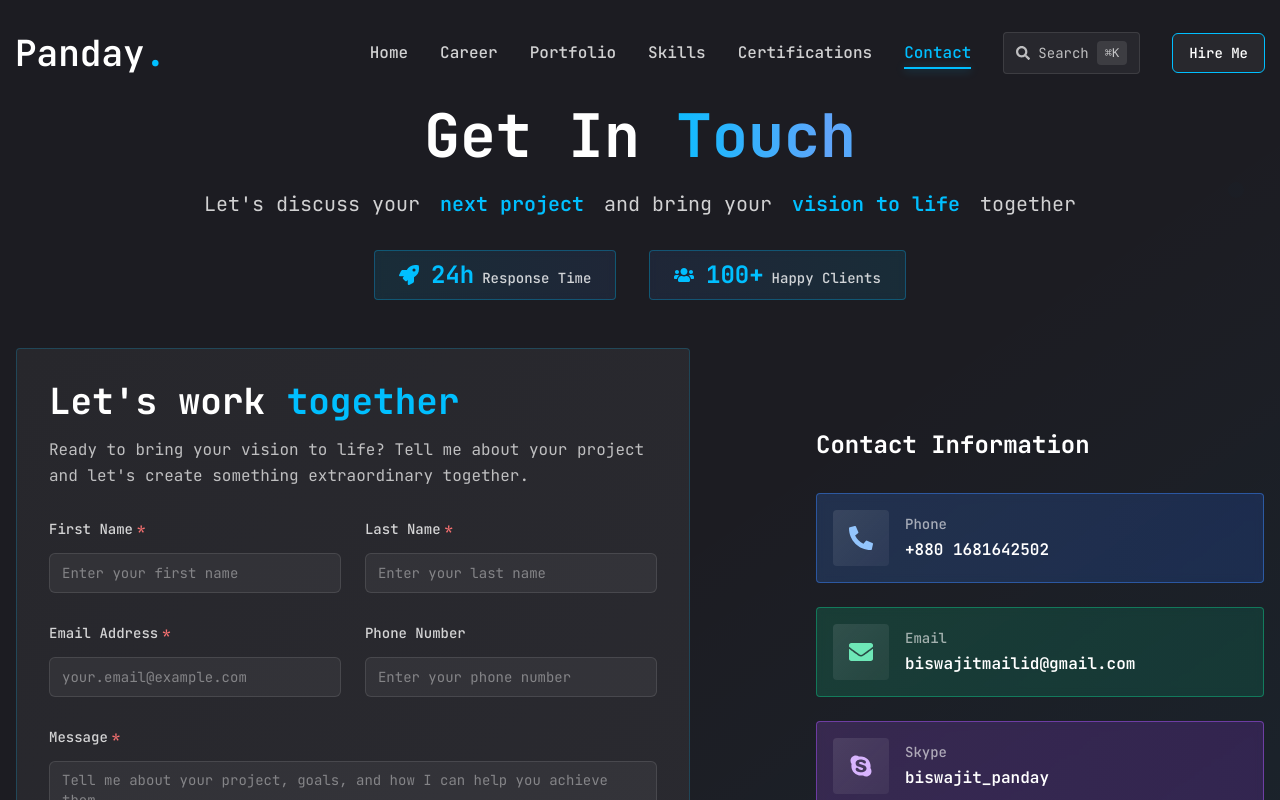
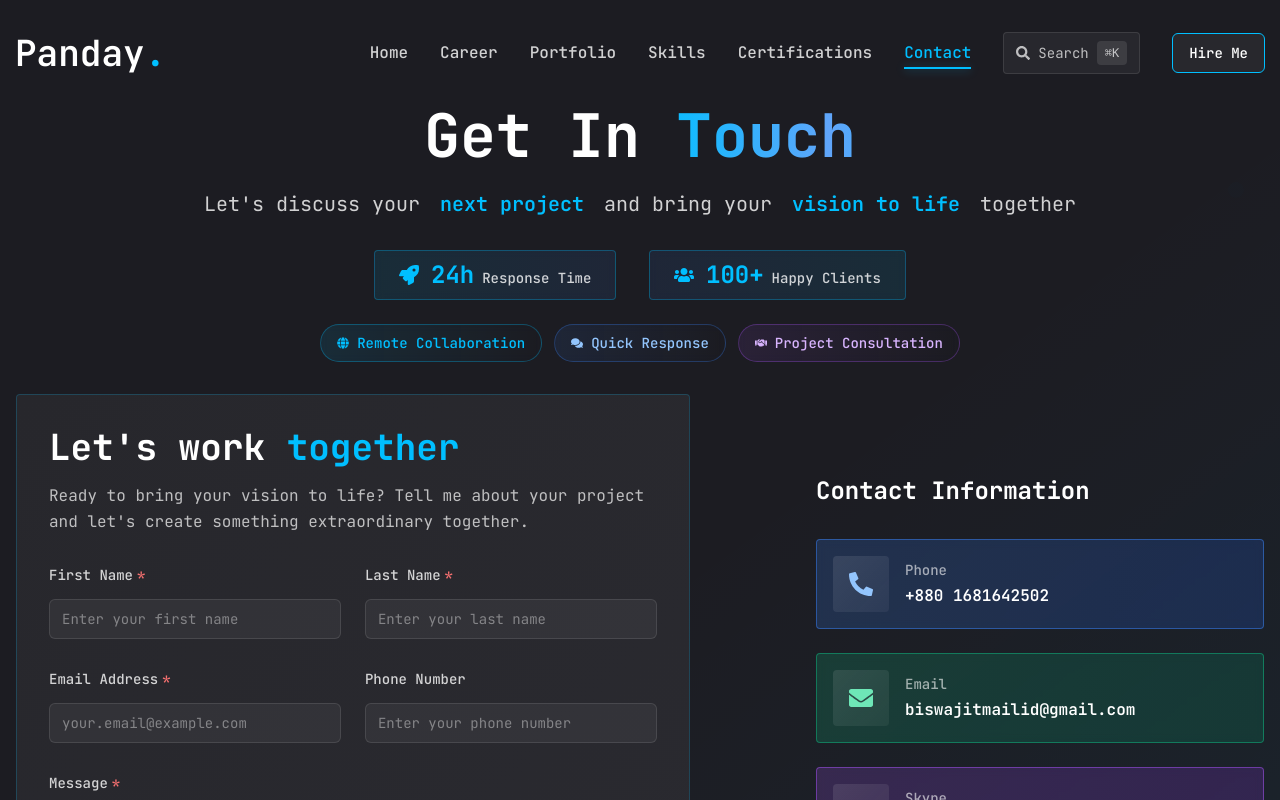
Before and after one commit to biswajitpanday/biswajitpanday.github.io, a Next.js app: page /contact in a window 1280 px wide. Shown: the top 800 px of the page. Built offline with nearby package versions, Linux system fonts and the light colour scheme.

Commit message:
Fix contact page..

```diff
--- a/app/contact/page.tsx
+++ b/app/contact/page.tsx
@@ -16,6 +16,9 @@ const FaRocket = lazy(() => import("react-icons/fa").then(mod => ({ default: mod
 const FaUsers = lazy(() => import("react-icons/fa").then(mod => ({ default: mod.FaUsers })));
 const FaCheckCircle = lazy(() => import("react-icons/fa").then(mod => ({ default: mod.FaCheckCircle })));
 const FaExclamationTriangle = lazy(() => import("react-icons/fa").then(mod => ({ default: mod.FaExclamationTriangle })));
+const FaGlobe = lazy(() => import("react-icons/fa").then(mod => ({ default: mod.FaGlobe })));
+const FaComments = lazy(() => import("react-icons/fa").then(mod => ({ default: mod.FaComments })));
+const FaHandshake = lazy(() => import("react-icons/fa").then(mod => ({ default: mod.FaHandshake })));
 
 // Loading fallback components
 const IconFallback = ({ className }: { className?: string }) => (
@@ -215,12 +218,11 @@ const Contact = () => {
       <div className="absolute top-1/3 left-8 w-1.5 h-1.5 bg-secondary-default rounded-full animate-bounce opacity-50" />
 
       <div className="container mx-auto px-4 relative z-10">
-        {/* Contact Header */}
         <motion.div
           variants={PERFORMANCE_VARIANTS.containerSync}
           initial="hidden"
           animate="visible"
-          className="text-center mb-12"
+          className="text-center mb-8"
         >
           {/* Main Heading */}
           <motion.h1
@@ -292,6 +294,38 @@ const Contact = () => {
               </div>
             </motion.div>
           </motion.div>
+        </motion.div>
+
+        {/* Contact Highlight Badges */}
+        <motion.div
+          variants={PERFORMANCE_VARIANTS.containerSync}
+          initial="hidden"
+          animate="visible"
+          className="flex flex-wrap justify-center gap-3 mb-8 -mt-2"
+        >
+          <Suspense fallback={<IconFallback />}>
+            <motion.span
+              variants={PERFORMANCE_VARIANTS.cardSync}
+              className="inline-flex items-center gap-2 bg-gradient-to-r from-secondary-default/10 to-transparent backdrop-blur-sm border border-secondary-default/30 text-secondary-default px-4 py-2 rounded-full text-sm font-medium hover:bg-secondary-default/20 transition-all duration-300"
+            >
+              <FaGlobe className="text-xs" />
+              Remote Collaboration
+            </motion.span>
+            <motion.span
+              variants={PERFORMANCE_VARIANTS.cardSync}
+              className="inline-flex items-center gap-2 bg-gradient-to-r from-blue-500/10 to-transparent backdrop-blur-sm border border-blue-500/30 text-blue-300 px-4 py-2 rounded-full text-sm font-medium hover:bg-blue-500/20 transition-all duration-300"
+            >
+              <FaComments className="text-xs" />
+              Quick Response
+            </motion.span>
+            <motion.span
+              variants={PERFORMANCE_VARIANTS.cardSync}
+              className="inline-flex items-center gap-2 bg-gradient-to-r from-purple-500/10 to-transparent backdrop-blur-sm border border-purple-500/30 text-purple-300 px-4 py-2 rounded-full text-sm font-medium hover:bg-purple-500/20 transition-all duration-300"
+            >
+              <FaHandshake className="text-xs" />
+              Project Consultation
+            </motion.span>
+          </Suspense>
         </motion.div>
 
         <motion.div
```
